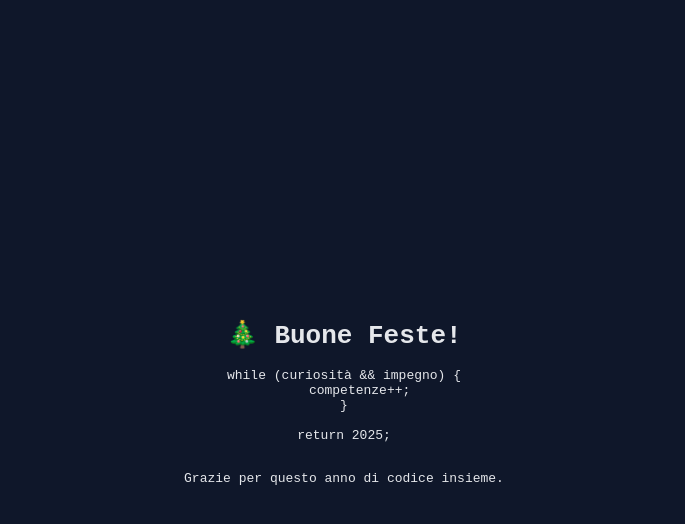
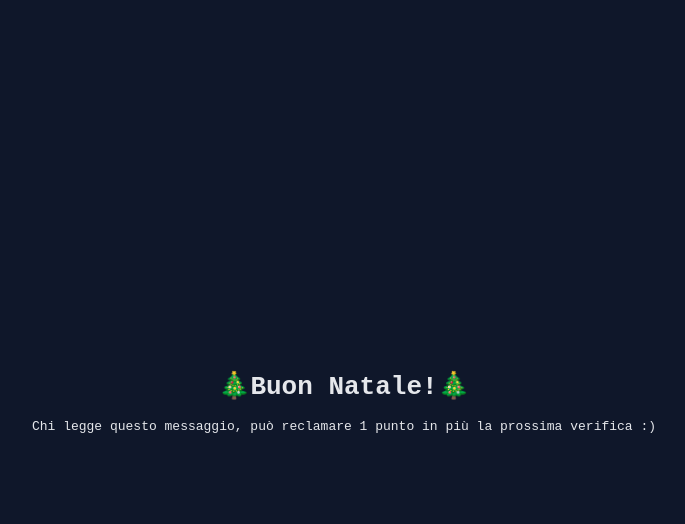
Before and after one commit to MattiaVerdolin/MerryChristmas, a plain HTML site: page index.html in a window 1280 px wide. Both pictures are taken after a click on the element 640 px from the left and 400 px from the top of the page. Shown: the whole page, without its empty margins (296-981 px from the left). Drawn offline with Linux system fonts and the light colour scheme.

Commit message:
Update index.html

```diff
--- a/index.html
+++ b/index.html
@@ -66,15 +66,8 @@
 </div>
 
 <div id="message" class="message">
-  <h1>🎄 Buone Feste!</h1>
-  <pre>
-while (curiosità && impegno) {
-    competenze++;
-}
-
-return 2025;
-  </pre>
-  <p>Grazie per questo anno di codice insieme.</p>
+  <h1>🎄Buon Natale!🎄</h1>
+  <p>Chi legge questo messaggio, può reclamare 1 punto in più la prossima verifica :)</p>
 </div>
 
 <script>
```
